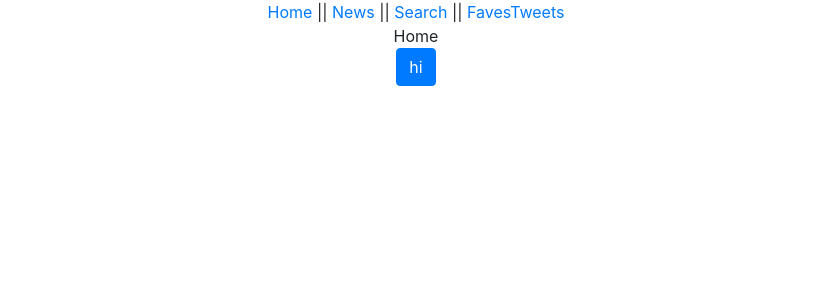
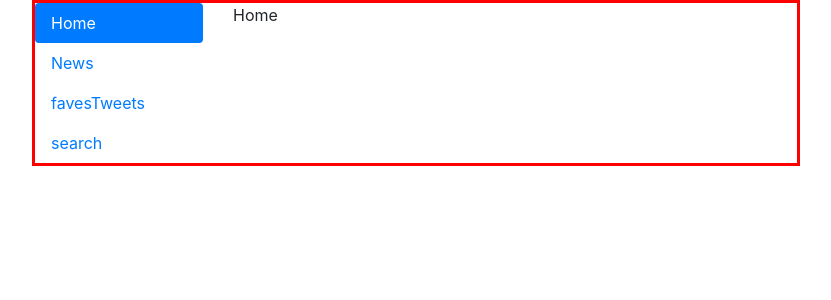
Before and after one commit to ashwagzabani/Mini-Twitter, a React (Create React App) app in the folder mini-twitter/: page / in a window 1280 px wide. Shown: the top 300 px of the page, without its empty margins (224-1055 px from the left). Built offline with nearby package versions, Linux system fonts and the light colour scheme.

Commit message:
add nav tab to App.js and install font-awesome

```diff
--- a/mini-twitter/package.json
+++ b/mini-twitter/package.json
@@ -7,6 +7,7 @@
     "@testing-library/react": "^11.2.3",
     "@testing-library/user-event": "^12.6.0",
     "bootstrap": "^4.5.3",
+    "font-awesome": "^4.7.0",
     "react": "^17.0.1",
     "react-bootstrap": "^1.4.3",
     "react-dom": "^17.0.1",
--- a/mini-twitter/src/App.css
+++ b/mini-twitter/src/App.css
@@ -1,15 +1,11 @@
 .App {
-  text-align: center;
-}
-
-.App-logo {
-  height: 40vmin;
-  pointer-events: none;
+  margin: 0 20%;
+  border: 3px red solid;
 }
 
 @media (prefers-reduced-motion: no-preference) {
-  .App-logo {
-    animation: App-logo-spin infinite 20s linear;
+  .App {
+    width: auto;
   }
 }
 
--- a/mini-twitter/src/App.js
+++ b/mini-twitter/src/App.js
@@ -10,7 +10,11 @@ import Home from './components/Home';
 import News from './components/News';
 import Search from './components/Search';
 import FavesTweets from './components/Faves-tweets';
-
+import '../node_modules/bootstrap/dist/css/bootstrap.min.css'
+import Tab from 'react-bootstrap/Tab'
+import Row from 'react-bootstrap/Row'
+import Col from 'react-bootstrap/Col'
+import Nav from 'react-bootstrap/Nav'
 
 
 class App extends Component {
@@ -18,16 +22,45 @@ class App extends Component {
     return (
       <Router>
         <div className="App">
-          <Link to='/'>Home</Link> {' || '}
+          {/* <Link to='/'>Home</Link> {' || '}
           <Link to='/news'>News</Link> {' || '}
           <Link to='/search'>Search</Link> {' || '}
-          <Link to='/favesTweets'>FavesTweets</Link>
+          <Link to='/favesTweets'>FavesTweets</Link> */}
 
-          <Route exact path='/' component={Home} />
-          <Route path='/news' component={News} />
-          <Route path='/search' component={Search} />
-          <Route path='/favesTweets' component={FavesTweets} />
-          <button className="btn btn-primary">hi</button>
+          <Tab.Container id="left-tabs-example" defaultActiveKey="Home">
+            <Row>
+              <Col sm={3}>
+                <Nav variant="pills" className="flex-column">
+                  <Nav.Item>
+                    <Nav.Link as={Link} to="/" eventKey="Home" >Home</Nav.Link>
+                  </Nav.Item>
+                  <Nav.Item>
+                    <Nav.Link as={Link} to="/news" eventKey="News" >News</Nav.Link>
+                  </Nav.Item>
+                  <Nav.Item>
+                    <Nav.Link as={Link} to="/favesTweets" eventKey="favesTweets">favesTweets</Nav.Link>
+                  </Nav.Item>
+                  <Nav.Item>
+                    <Nav.Link as={Link} to="/search" eventKey="search">search</Nav.Link>
+                  </Nav.Item>
+                </Nav>
+              </Col>
+              <Col sm={9}>
+                <Tab.Content>
+                  {/* <Tab.Pane eventKey="News">
+                    <Route exact path='/' component={Home} />hhh
+                     </Tab.Pane>
+                  <Tab.Pane eventKey="second">
+                    <Route path='/news' component={News} />
+                  </Tab.Pane> */}
+                  <Route exact path='/' component={Home} />
+                  <Route path='/news' component={News} />
+                  <Route path='/search' component={Search} />
+                  <Route path='/favesTweets' component={FavesTweets} />
+                </Tab.Content>
+              </Col>
+            </Row>
+          </Tab.Container>
         </div>
       </Router>
     );
```
Also changed, not shown: 2 other files (tests, documents, lock files or other folders).
